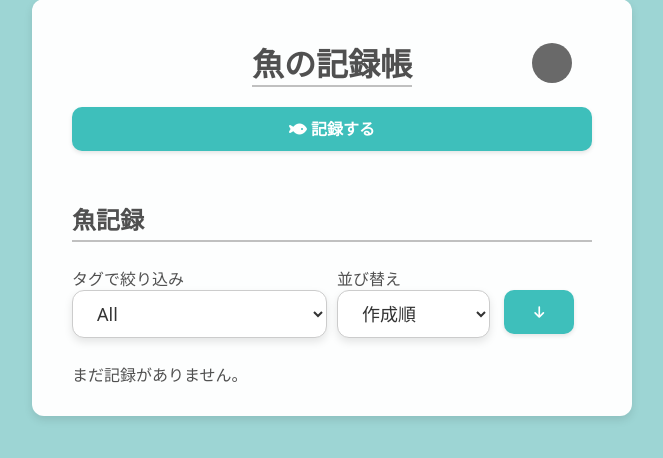
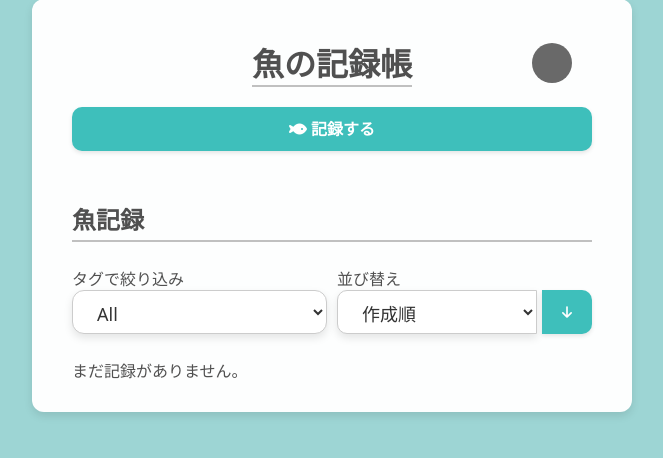
Before and after one commit to SORA-97/fish-record, a Flask app: template app/templates/index.html in a window 1280 px wide. Shown: the part 41-499 px from the top of the page, without its empty margins (308-971 px from the left). Run offline with Flask 3, Linux system fonts and the light colour scheme; the template is opened without the code that fills it, so the values that code supplies are empty.

Commit message:
fix: スタイル調整

```diff
--- a/app/static/css/index.css
+++ b/app/static/css/index.css
@@ -16,23 +16,40 @@
     }
 
     .select.tag-filter {
+        display: flex;
         width: 100%;
+        height: 44px;
+    }
+
+    .sort-container {
+        display: flex;
+        width: 100%;
+        flex-wrap: nowrap;
     }
 
     .select.sort {
-        width: calc(100% - 80px);
+        width: calc(100% - 55px);
+        height: 44px;
+        border-radius: 10px 0 0 10px;
     }
 
     .button.sort {
         background-color: #3ebfbb;
         color: #FFF;
-        width: 70px;
+        width: 50px;
+        height: 44px;
+        margin-left: 5px;
         flex-shrink: 0;
-        margin-left: 10px;
         display: flex;
         align-items: center;
         justify-content: center;
         display: inline-block;
+        border-radius: 0 10px 10px 0;
+        transition: background-color 0.2s;
+    }
+
+    .button.sort:hover {
+        background-color: #26a7a2;
     }
 
     .button.sort i {
@@ -65,26 +82,29 @@
     .card .card-title {
         font-size: large;
         font-weight: bold;
-        margin-bottom: 4px;
+        word-wrap: break-word;
+        width: 50%;white-space: nowrap;
+        overflow: hidden;
+        text-overflow: ellipsis;
     }
 
     .card-photo {
         position: absolute;
-        right: -20px;
+        right: -60px;
         top: 50%;
         transform: translateY(-50%);
-        width: 200px;
+        width: 300px;
         height: auto;
         opacity: 0.5;
     }
 
     .card-photo-gradient {
         position: absolute;
-        right: 130px;
+        right: 170px;
         top: 50%;
         transform: translateY(-50%);
-        width: 60px;
+        width: 100px;
         height: 110%;
-        background: linear-gradient(to right, #fdfefe 20%, rgba(233, 236, 239, 0) 100%);
+        background: linear-gradient(to right, #fdfefe 30%, rgba(233, 236, 239, 0) 100%);
     }
 }
--- a/app/templates/index.html
+++ b/app/templates/index.html
@@ -43,7 +43,7 @@
             <div>
                 <label for="sort">並び替え</label>
                 <div class="sort-container">
-                    <select class="select sort" style="width: 60%;" id="sort">
+                    <select class="select sort" id="sort">
                         <option value="0">作成順</option>
                         <option value="1">日付順</option>
                         <option value="2">名前順</option>
```
